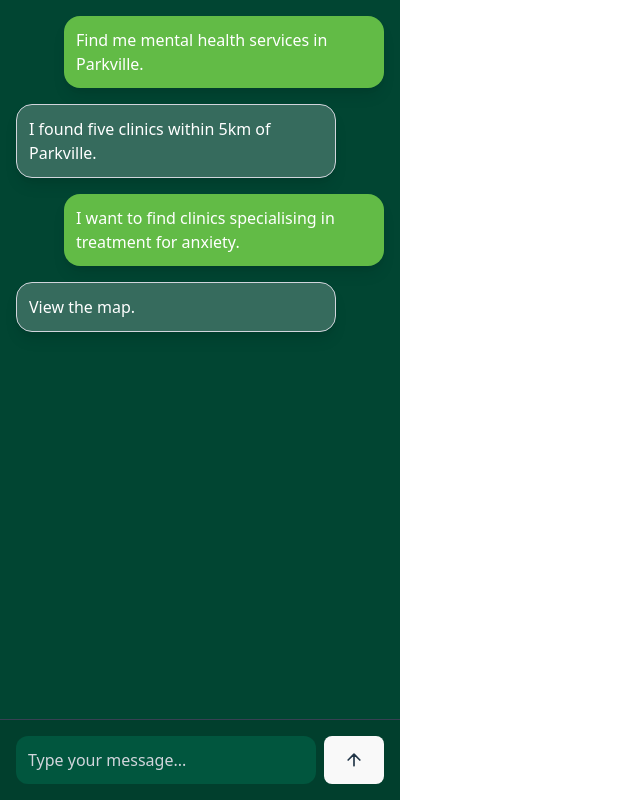
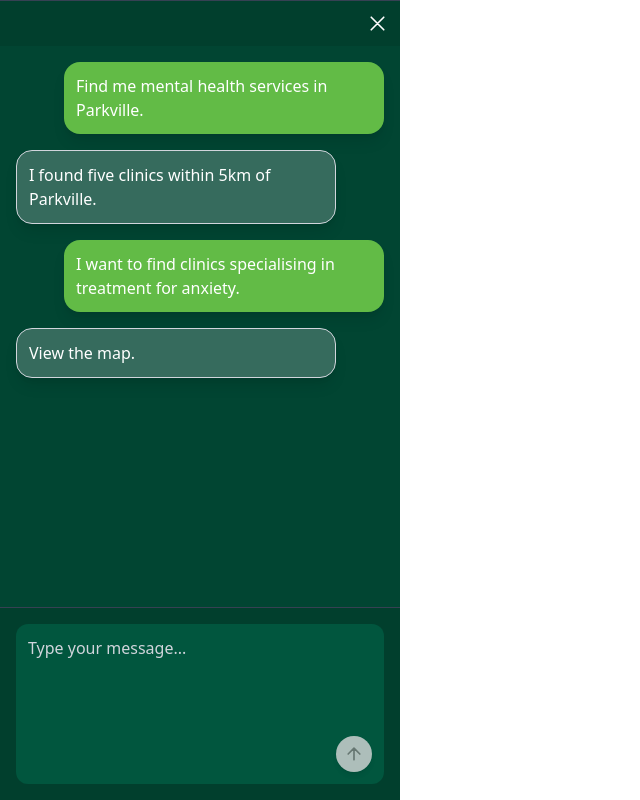
Before and after one commit to IT-Project-5F/mental-health-chat-bot, a React (Vite) app in the folder client/: page / in a window 1280 px wide. Shown: the whole page, without its empty margins (0-640 px from the left). Built offline with nearby package versions, Linux system fonts and the light colour scheme.

Commit message:
ADD: chat container collapse function and chat animations

```diff
--- a/client/package.json
+++ b/client/package.json
@@ -11,7 +11,8 @@
   },
   "dependencies": {
     "react": "^19.1.1",
-    "react-dom": "^19.1.1"
+    "react-dom": "^19.1.1",
+    "react-draggable": "^4.5.0"
   },
   "devDependencies": {
     "@eslint/js": "^9.32.0",
--- a/client/src/chat/ChatContainer.tsx
+++ b/client/src/chat/ChatContainer.tsx
@@ -1,21 +1,24 @@
-import { useState } from 'react';
+import { useState, useRef, useEffect } from 'react';
 import ChatInput from './ChatInput';
 import SendBubble from './SenderBubble';
 import ResponseBubble from './ResponseBubble';
+import TypingAnimation from './TypingAnimation';
 
-// Types for message object
+/* Types and Interfaces */
 interface Message {
     id: number;
     text: string;
     sender: 'user' | 'chatbot'
 }
 
+/**
+ * Functionalities:
+ * - Timeout and typing animation before Chatbot sends response.
+ * - Auto scroll to the bottom when a new chat is sent.
+ * - Chat Container is draggable to max 50% of screen.
+ * - Chat Container can be collapsed completely and expanded again.
+ */
 const ChatContainer: React.FC = () => {
-    // Functionalities
-    // Need to add chatbot typing animation
-    // Need to add chat input typing box expansion and scrolling
-    // Need to add dragging to expand and close chat - draggable
-
     // Example Messages
     const [messages, setMessages] = useState<Message[]>([
         { id: 1, text: 'Find me mental health services in Parkville.', sender: 'user' },
@@ -24,6 +27,22 @@ const ChatContainer: React.FC = () => {
         { id: 4, text: 'View the map.', sender: 'chatbot' },
     ])
 
+    /* State */
+    const [isOpen, setIsOpen] = useState(true);
+    const [typing, setTyping] = useState(false);
+
+    /* Refs */
+    // End Position of Latest Message
+    const messageEndRef = useRef<HTMLDivElement | null>(null);
+
+    /* Effects */
+    // Auto scroll to bottom of latest sent message
+    useEffect(() => {
+      messageEndRef.current?.scrollIntoView({behavior: 'smooth' });
+    }, [messages, typing]);
+
+    /* Functions */
+    // Send message
     const handleSend = (text: string) => {
     const newMessage: Message = {
       id: messages.length + 1,
@@ -32,18 +51,65 @@ const ChatContainer: React.FC = () => {
     };
     setMessages([...messages, newMessage]);
 
-    // Chatbot timeout and response to sender's message
+    // Display typing animation
+    setTyping(true);
+
+    // After delay, typing animation is hidden and response message is displayed
     setTimeout(() => {
+      setTyping(false);
       setMessages((prev: Message[]) => [
         ...prev,
-        { id: prev.length + 1, text: "This is a response!", sender: 'chatbot' },
+        { id: prev.length + 1, text: "I found the following results.", sender: 'chatbot' },
       ]);
-    }, 1000);
+    }, 2000);
   };
 
-  // Styling
+
+  /* Rendering: Case - Chat container is closed */
+  if (!isOpen) {
+    return (
+      <button
+        className="fixed top-1/2 right-0 -translate-y-1/2 bg-[#014532] text-white px-2.5 py-6 rounded-l-lg shadow-md hover:bg-[#026b4c]
+          transition-transform duration-300 ease-in-out hover:scale-110"
+        onClick={() => setIsOpen(true)}
+      >
+        {/* Left-pointing arrow */}
+        <svg xmlns="http://www.w3.org/2000/svg" width="30" height="30" viewBox="0 0 30 30" fill="none">
+          <path d="M17.5 20L12.5 15L17.5 10" stroke="white" strokeWidth="2" strokeLinecap="round" strokeLinejoin="round"/>
+        </svg>
+      </button>
+    );
+  }
+
+
+  /* Rendering */
   return (
-    <div className="flex flex-col h-screen w-100 bg-[#014532]">
+    <div className="relative flex flex-col h-screen w-0.3 bg-[#014532]">
+      {/* Tab to collaspe chat container */}
+      <button
+        className="absolute -left-9.5 top-1/2 -translate-y-1/2 bg-[#014532] p-1 py-4 rounded-l-lg hover:bg-[#026b4c] z-10"
+        onClick={() => setIsOpen(false)}
+      >
+        {/* Right-pointing arrow */}
+        <svg xmlns="http://www.w3.org/2000/svg" width="30" height="30" viewBox="0 0 30 30" fill="none">
+          <path d="M12.5 10L17.5 15L12.5 20" stroke="white" strokeWidth="2" strokeLinecap="round" strokeLinejoin="round"/>
+        </svg>
+      </button>
+
+      {/* Header */}
+      <div className="flex p-1.5 bg-[#013F2D] border-t border-gray-700">
+        <button
+          className="ml-auto p-1 rounded-full hover:bg-[#215B4B] transition-transform duration-300 ease-in-out hover:scale-90"
+          onClick = {() => setIsOpen(false)}
+        >
+          {/* Close chat container button */}
+          <svg xmlns="http://www.w3.org/2000/svg" width="25" height="25" viewBox="0 0 30 30" fill="none">
+            <path d="M22.5 22.5L15 15M15 15L7.5 7.5M15 15L22.5 7.5M15 15L7.5 22.5" stroke="white" stroke-width="2" stroke-linecap="round" stroke-linejoin="round"/>
+          </svg>
+        </button>
+      </div>
+
+      {/* Messages */}
       <div className="flex-1 overflow-y-auto p-4 space-y-4">
         {messages.map((msg) =>
           msg.sender === 'user' ? (
@@ -52,8 +118,11 @@ const ChatContainer: React.FC = () => {
             <ResponseBubble key={msg.id} text={msg.text} />
           )
         )}
+        {typing && <TypingAnimation />}
+        <div ref={messageEndRef} />
       </div>
-      <ChatInput sendMessage={handleSend} />
+      {/* Input */}
+      <ChatInput sendMessage={handleSend} responsePending={typing} />
     </div>
   );
 };
--- a/client/src/chat/ChatInput.tsx
+++ b/client/src/chat/ChatInput.tsx
@@ -1,45 +1,75 @@
-import { useState, KeyboardEvent } from 'react';
+import { useState } from 'react';
+import type React from 'react';
 
+/* Types and Interfaces */
 interface ChatInputProps {
   sendMessage: (message: string) => void;
+  responsePending?: boolean;
 }
 
-const ChatInput: React.FC<ChatInputProps> = ({ sendMessage }) => {
+const ChatInput: React.FC<ChatInputProps> = ({ sendMessage, responsePending }) => {
+  /* States */
   const [input, updateInput] = useState('');
+  const sendable = input.trim() !== '' && !responsePending;
 
+  /* Functions */
   const handleSend = () => {
-    if (input.trim() === '') return;
+    // Message cannot be sent if it is blank or a response from Chatbot is pending
+    if (input.trim() === '' || responsePending) return;
     // Call parent function to send the message
     sendMessage(input);
     // Chat input is cleared after message is sent
     updateInput('');
   };
 
-  const handleKeyPress = (e: KeyboardEvent<HTMLInputElement>) => {
-    if (e.key === 'Enter') {
+  const handleKeyPress = (e: React.KeyboardEvent<HTMLTextAreaElement>) => {
+    if (e.key === 'Enter' && !e.shiftKey) {
+      e.preventDefault();
       handleSend();
     }
   };
 
+
+  /* Rendering */
   return (
-    <div className="flex p-4 bg-[#013F2D] border-t border-gray-700">
-      <input
-        type="text"
+    <div className="p-4 bg-[#013F2D] border-t border-gray-700">
+      <div className="relative h-[20vh]">
+        {/* Text Input Box */}
+        <textarea
           value={input}
           onChange={(e) => updateInput(e.target.value)}
           onKeyDown={handleKeyPress}
           placeholder="Type your message..."
-        className="flex-1 p-3 rounded-xl bg-[#01563E] text-white placeholder-gray-300 focus:outline-none"
+          className="w-full h-full p-3 pr-10 pb-10 rounded-xl bg-[#01563E] text-white placeholder-gray-300
+                    focus:outline-none resize-none overflow-y-auto whitespace-pre-wrap"
         />
+        {/* Send Button Inside Textarea */}
         <button
           onClick={handleSend}
-        className="bg-[#62BB46] rounded-full hover:bg-green-500 transition flex items-center justify-center p-3 ml-2"
+          disabled={!sendable}
+          className={`absolute bottom-3 right-3 p-2 rounded-full shadow-md items-center transition-colors duration-200 ${
+            sendable ? 'bg-white hover:bg-gray-100 cursor-pointer' : 'bg-[#D9D9D9] opacity-80 cursor-default'
+          }`}
         >
-        <svg className="w-5 h-5" fill="none" stroke="currentColor" strokeWidth={2} strokeLinecap="round" strokeLinejoin="round" viewBox="0 0 24 24" xmlns="http://www.w3.org/2000/svg"
+          {/* Send Arrow and Loading Square animations */}
+          {responsePending ? (
+            <svg className="w-5 h-5 animate-pulse" viewBox="0 0 10 10" xmlns="http://www.w3.org/2000/svg">
+              <rect width="8" height="8" x="1" y="1" rx="2" ry="2" fill="#FF5151" />
+            </svg>
+          ) : (
+            <svg
+              className={`w-5 h-5 transition-transform duration-200 ease-in-out ${
+                sendable ? 'hover:scale-110 hover:strokeWidth={4}' : ''
+              }`}
+              stroke={sendable ? '#62BB46' : 'gray'} strokeWidth={2} strokeLinecap="round" strokeLinejoin="round"
+              viewBox="0 0 24 24"
+              xmlns="http://www.w3.org/2000/svg"
             >
               <path d="M12 19V5M12 5L5 12M12 5L19 12" />
             </svg>
+          )}
         </button>
+      </div>
     </div>
   );
 };
--- a/client/src/chat/ResponseBubble.tsx
+++ b/client/src/chat/ResponseBubble.tsx
@@ -1,4 +1,4 @@
-// Properties of Response Bubble
+/* Types and Interfaces */
 interface ResponseBubbleProps {
     text: string;
 }
@@ -15,7 +15,7 @@ const ResponseBubble: React.FC<ResponseBubbleProps> = ({ text }) => {
             self-start
             "
         >
-            <p>{text}</p>
+            <p className="whitespace-pre-wrap">{text}</p>
         </div>
     );
 };
--- a/client/src/chat/SenderBubble.tsx
+++ b/client/src/chat/SenderBubble.tsx
@@ -1,4 +1,4 @@
-// Properties of Sender Bubble
+/* Types and Interfaces */
 interface SendBubbleProps {
     text: string;
 }
@@ -16,7 +16,7 @@ const SendBubble: React.FC<SendBubbleProps> = ({ text }) => {
             self-end
             "
         >
-            <p>{text}</p>
+            <p className="whitespace-pre-wrap">{text}</p>
         </div>
     );
 };
--- /dev/null
+++ b/client/src/chat/TypingAnimation.tsx
@@ -0,0 +1,13 @@
+const TypingAnimation: React.FC = () => {
+    return (
+        <div className="flex items-center space-x-2 px-4 py-2 rounded-2xl w-fit">
+            <svg xmlns="http://www.w3.org/2000/svg" width="50" height="20" viewBox="0 0 50 20" fill="none">
+                <circle cx="5" cy="10" r="5" fill="#D9D9D9" className="animate-bounce" style={{ animationDelay: '0ms' }} />
+                <circle cx="25" cy="10" r="5" fill="#D9D9D9" className="animate-bounce" style={{ animationDelay: '150ms' }} />
+                <circle cx="45" cy="10" r="5" fill="#D9D9D9" className="animate-bounce" style={{ animationDelay: '300ms' }} />
+            </svg>
+        </div>
+    )
+}
+
+export default TypingAnimation;
--- a/client/src/index.css
+++ b/client/src/index.css
@@ -37,6 +37,7 @@ h1 {
   line-height: 1.1;
 }
 
+/**
 button {
   border-radius: 8px;
   border: 1px solid transparent;
@@ -55,6 +56,7 @@ button:focus,
 button:focus-visible {
   outline: 4px auto -webkit-focus-ring-color;
 }
+*/
 
 @media (prefers-color-scheme: light) {
   :root {
@@ -64,7 +66,9 @@ button:focus-visible {
   a:hover {
     color: #747bff;
   }
+  /**
   button {
     background-color: #f9f9f9;
   }
+  */
 }
```
Also changed, not shown: 1 other file (tests, documents, lock files or other folders). Lines whose indentation alone changed are shown as unchanged.
